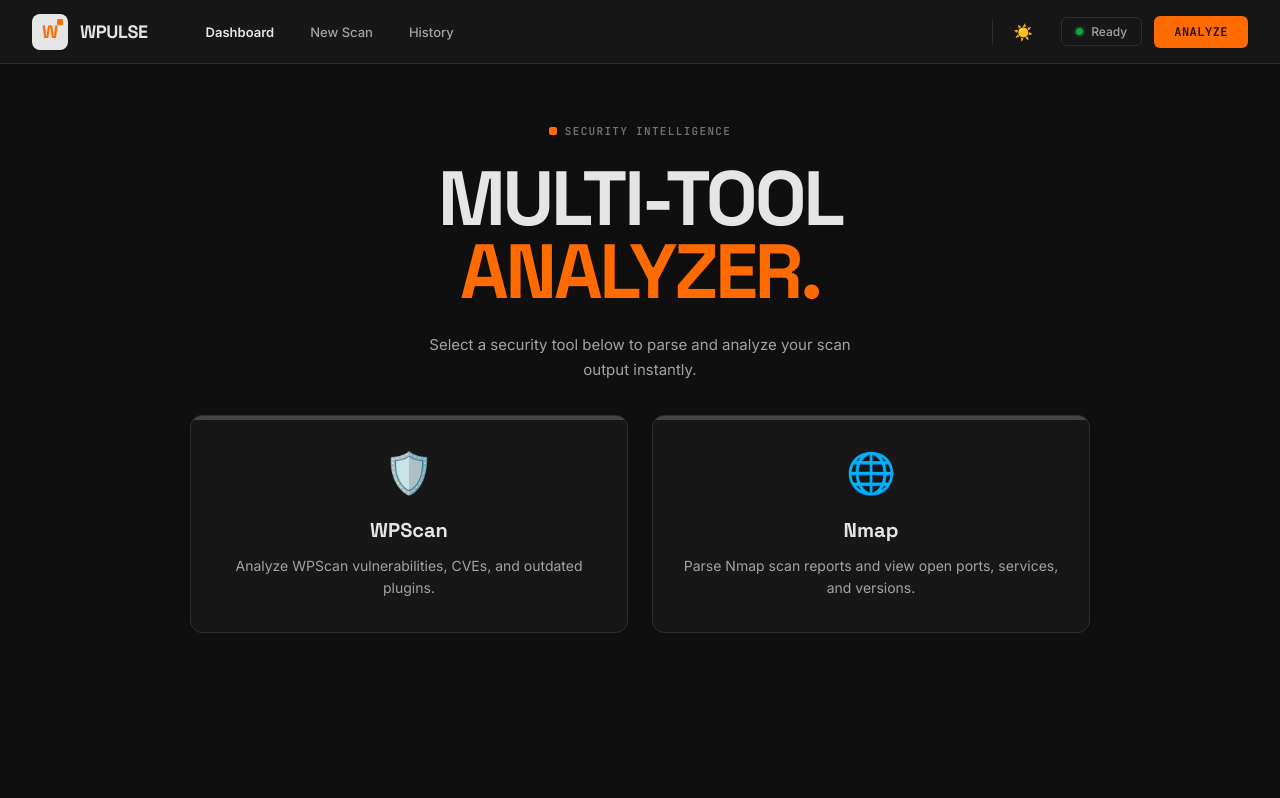
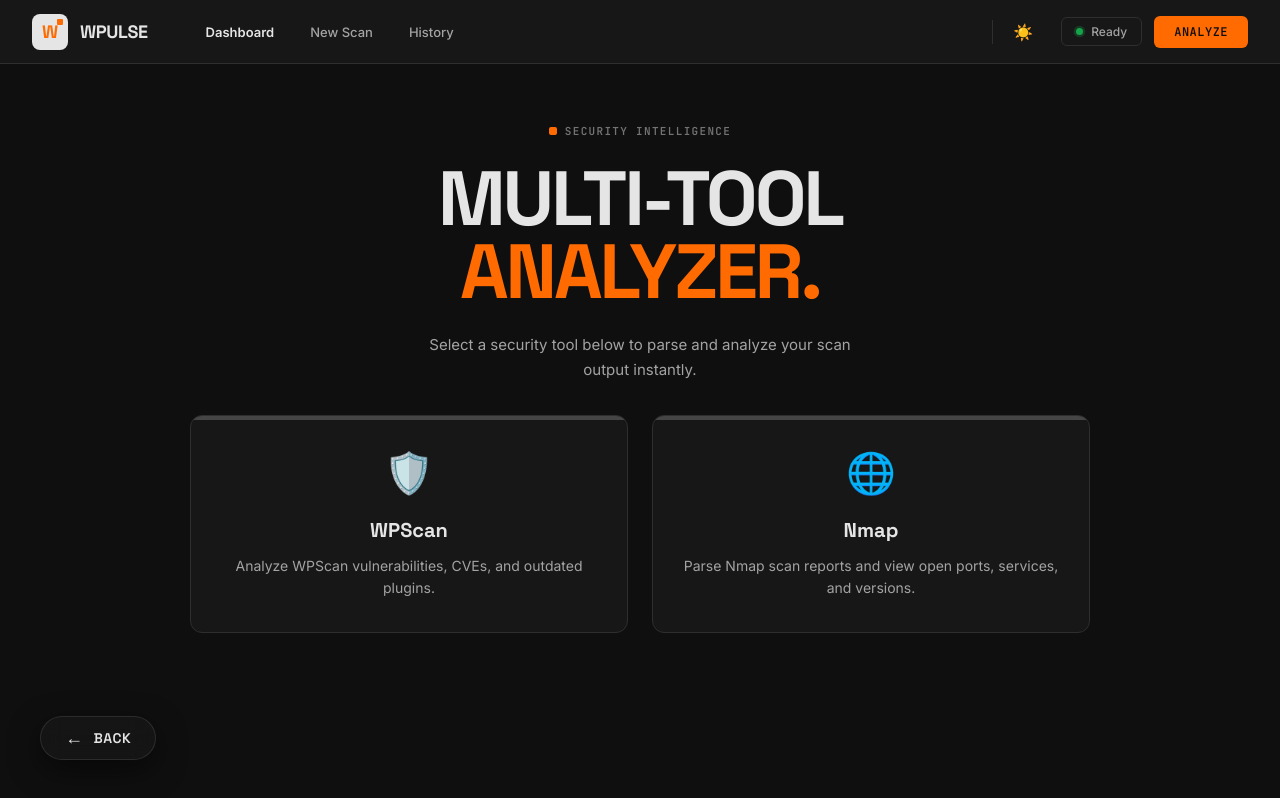
Before and after one commit to infat0x/wpulse, a plain HTML site: page index.html in a window 1280 px wide. Both pictures are taken after a click on the button "Toggle Dark Mode". Drawn offline with Linux system fonts and the light colour scheme.

Commit message:
style: redesign back button with glassmorphism and animations

```diff
--- a/css/main.css
+++ b/css/main.css
@@ -442,6 +442,58 @@
 /* ═══════════════════════════════════════════════════════
    HERO / PLACEHOLDER
 ═══════════════════════════════════════════════════════ */
+.floating-back-btn {
+  position: fixed;
+  bottom: 40px;
+  left: 40px;
+  z-index: 9999;
+  display: flex; /* overridden by JS to 'none' or 'flex' */
+  align-items: center;
+  justify-content: center;
+  gap: 10px;
+  background: var(--bg-white);
+  border: 1px solid var(--border-strong);
+  box-shadow: 0 10px 30px rgba(0, 0, 0, 0.1);
+  border-radius: 50px;
+  padding: 12px 24px;
+  color: var(--txt);
+  font-weight: 600;
+  font-family: var(--display);
+  font-size: 14px;
+  letter-spacing: 0.5px;
+  cursor: pointer;
+  transition: all 0.3s cubic-bezier(0.4, 0, 0.2, 1);
+}
+
+html[data-theme="dark"] .floating-back-btn {
+  background: rgba(26, 26, 26, 0.6);
+  backdrop-filter: blur(12px);
+  -webkit-backdrop-filter: blur(12px);
+  border: 1px solid rgba(255, 255, 255, 0.1);
+  box-shadow: 0 10px 30px rgba(0, 0, 0, 0.5);
+}
+
+.floating-back-btn:hover {
+  transform: translateY(-3px) scale(1.02);
+  box-shadow: 0 15px 35px rgba(0, 0, 0, 0.15);
+  color: var(--accent);
+  border-color: var(--accent);
+}
+
+html[data-theme="dark"] .floating-back-btn:hover {
+  box-shadow: 0 15px 35px rgba(0, 0, 0, 0.7);
+}
+
+.floating-back-btn .icon {
+  font-size: 18px;
+  line-height: 1;
+  transition: transform 0.3s ease;
+}
+
+.floating-back-btn:hover .icon {
+  transform: translateX(-4px);
+}
+
 .hero {
   display: flex;
   flex-direction: column;
--- a/index.html
+++ b/index.html
@@ -112,8 +112,9 @@
 </div>
 
   <!-- Floating Back Button -->
-  <button id="floatingBackBtn" class="btn btn-secondary" onclick="goBackBtnClicked()" style="position: fixed; bottom: 30px; left: 30px; z-index: 9999; display: none; align-items: center; gap: 8px; box-shadow: 0 4px 12px rgba(0,0,0,0.15); border-radius: 8px; padding: 10px 16px; font-weight: 500;">
-    <span>←</span> Geri
+  <button id="floatingBackBtn" class="floating-back-btn" onclick="goBackBtnClicked()">
+    <span class="icon">←</span>
+    <span>BACK</span>
   </button>
 
   <script src="./js/app.js"></script>
```
